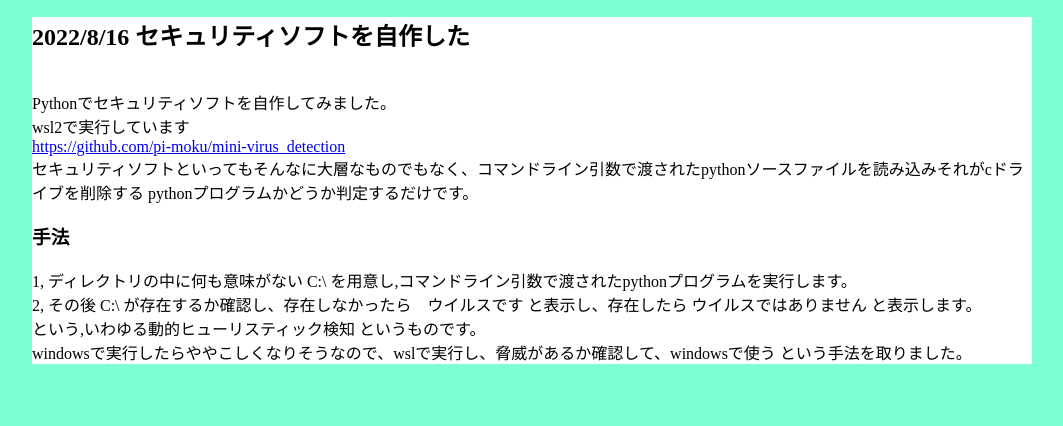
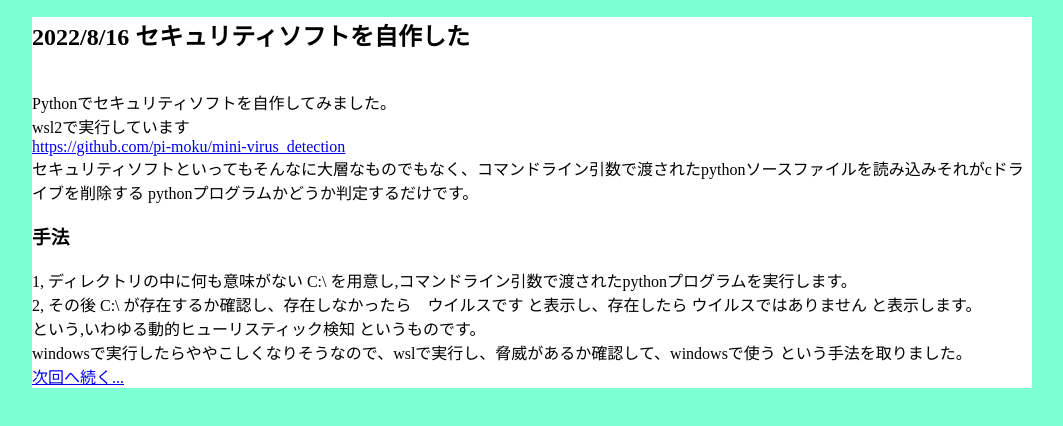
Before and after one commit to pi-moku/pi-moku.github.io, a plain HTML site: page index.html in a window 1280 px wide. Shown: the part 116-542 px from the top of the page, without its empty margins (108-1171 px from the left). Drawn offline with Linux system fonts and the light colour scheme.

Commit message:
Update index.html

```diff
--- a/index.html
+++ b/index.html
@@ -25,6 +25,7 @@
         2, その後 C:\ が存在するか確認し、存在しなかったら　ウイルスです と表示し、存在したら ウイルスではありません と表示します。 <br />
         という,いわゆる動的ヒューリスティック検知 というものです。<br />
         windowsで実行したらややこしくなりそうなので、wslで実行し、脅威があるか確認して、windowsで使う という手法を取りました。<br />
+        <a href="two.html">次回へ続く...</a>
     </div>
 </body>
 </html>
```
